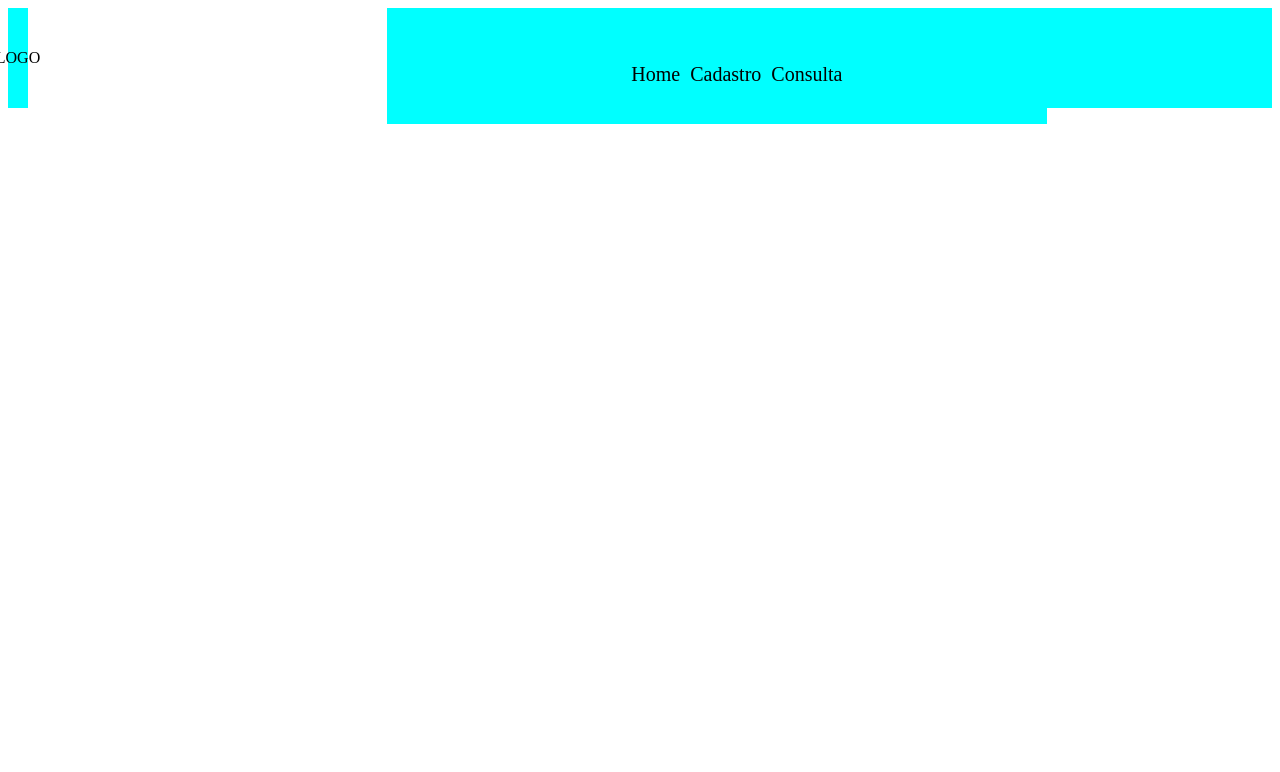
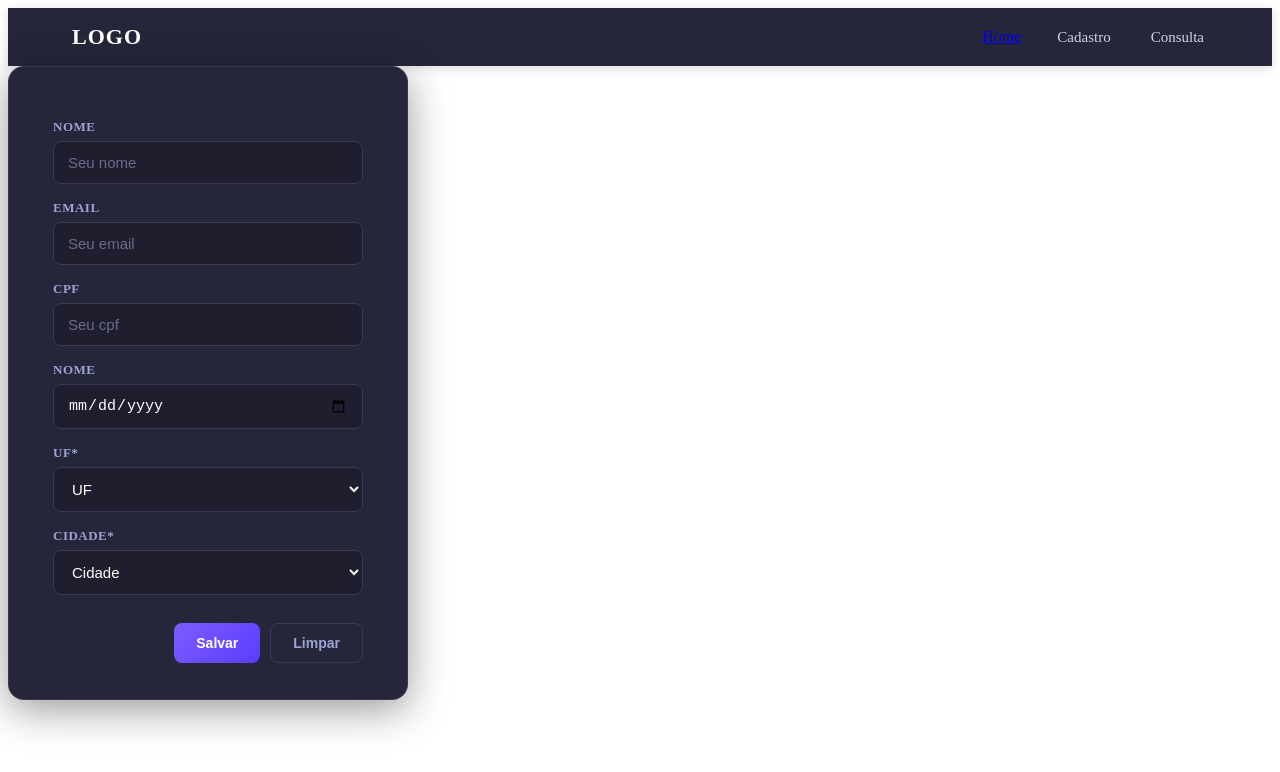
Before and after one commit to miguelrinaldo/Crud-Pessoa, an Angular app: page / in a window 1280 px wide. Shown: the top 772 px of the page. Built offline with nearby package versions, Linux system fonts and the light colour scheme.

Commit message:
projeto angular de crud pessoa

```diff
--- a/src/app/app.html
+++ b/src/app/app.html
@@ -1,3 +1,5 @@
 <app-menu></app-menu>
 
 <router-outlet></router-outlet>
+
+<app-formulario></app-formulario>
--- a/src/app/app.ts
+++ b/src/app/app.ts
@@ -1,10 +1,11 @@
 import { Component, signal } from '@angular/core';
 import { RouterOutlet } from '@angular/router';
 import { Menu } from "./component/menu/menu";
+import { Formulario } from "./component/formulario/formulario";
 
 @Component({
   selector: 'app-root',
-  imports: [RouterOutlet, Menu],
+  imports: [RouterOutlet, Menu, Formulario],
   templateUrl: './app.html',
   styleUrl: './app.css'
 })
--- /dev/null
+++ b/src/app/component/formulario/formulario.css
@@ -0,0 +1,109 @@
+* {
+  box-sizing: border-box;
+}
+
+body {
+  display: flex;
+  justify-content: center;
+  align-items: center;
+  min-height: 100vh;
+  margin: 0;
+  font-family: 'Segoe UI', Arial, sans-serif;
+  background: linear-gradient(135deg, #1e1e2f 0%, #2d2d44 100%);
+}
+
+#div-form {
+  background: #26263a;
+  padding: 36px 44px;
+  border-radius: 16px;
+  box-shadow: 0 10px 40px rgba(0, 0, 0, 0.4);
+  width: 400px;
+  border: 1px solid rgba(255, 255, 255, 0.08);
+}
+
+#form-pessoa {
+  display: flex;
+  flex-direction: column;
+}
+
+#form-pessoa label {
+  font-size: 13px;
+  font-weight: 600;
+  letter-spacing: 0.5px;
+  text-transform: uppercase;
+  color: #9ca3d4;
+  margin-top: 16px;
+  margin-bottom: 6px;
+}
+
+.elem-form-01,
+.elem-form-02 {
+  width: 100%;
+  padding: 12px 14px;
+  font-size: 15px;
+  color: #fff;
+  background: #1e1e2f;
+  border: 1px solid #3a3a55;
+  border-radius: 8px;
+  outline: none;
+  transition: border-color 0.2s ease, box-shadow 0.2s ease;
+}
+
+.elem-form-01::placeholder {
+  color: #6b6b8a;
+}
+
+.elem-form-01:focus,
+.elem-form-02:focus {
+  border-color: #7c5cff;
+  box-shadow: 0 0 0 3px rgba(124, 92, 255, 0.25);
+}
+
+.elem-form-02 {
+  cursor: pointer;
+}
+
+.elem-form-02 option {
+  background: #1e1e2f;
+  color: #fff;
+}
+
+#div-btns {
+  display: flex;
+  justify-content: flex-end;
+  gap: 10px;
+  margin-top: 28px;
+}
+
+#div-btns button {
+  padding: 11px 22px;
+  font-size: 14px;
+  font-weight: 600;
+  border: none;
+  border-radius: 8px;
+  cursor: pointer;
+  transition: opacity 0.2s ease, transform 0.1s ease;
+}
+
+#btnSalvar {
+  background: linear-gradient(135deg, #7c5cff 0%, #5c3cff 100%);
+  color: #fff;
+}
+
+#btnSalvar:hover {
+  opacity: 0.9;
+}
+
+#btnLimpar {
+  background: transparent;
+  color: #9ca3d4;
+  border: 1px solid #3a3a55 !important;
+}
+
+#btnLimpar:hover {
+  background: rgba(255, 255, 255, 0.05);
+}
+
+#div-btns button:active {
+  transform: scale(0.96);
+}
--- /dev/null
+++ b/src/app/component/formulario/formulario.html
@@ -0,0 +1,37 @@
+<div id="div-form">
+   <form id="form-pessoa">
+       <label for="nome*">Nome</label>
+       <input type="text" name="nome" id="nome" class="elem-form-01" required maxlength="60" placeholder="Seu nome">
+
+         <label for="email*">Email</label>
+       <input type="text" name="email" id="email" class="elem-form-01" required maxlength="60" placeholder="Seu email">
+
+         <label for="cpf">CPF</label>
+       <input type="number" name="cpf" id="cpf" class="elem-form-01" required maxlength="60" placeholder="Seu cpf">
+
+         <label for="data-nascimento">Nome</label>
+       <input type="date" name="data-nascimento" id="data-nascimeto" class="elem-form-01" required maxlength="60" placeholder="Seu data-nascimento">
+
+
+       <label for="uf">UF*</label>
+       <select name="uf" id="uf" class="elem-form-02">
+        <option value="">UF</option>
+          <option value="Se">Se</option>
+          <option value="Ba">Ba</option>
+          <option value="Al">Al</option>
+       </select>
+
+         <label for="cidade">Cidade*</label>
+       <select name="cidade" id="cidade" class="elem-form-02">
+        <option value="">Cidade</option>
+          <option value="Aracaju">Aracaju</option>
+          <option value="São Cristovão">São Cristovão</option>
+          <option value="Barra dos Coqueiros">Barra dos Coqueiros</option>
+       </select>
+
+       <div id="div-btns">
+        <button type="button" id="btnSalvar"> Salvar </button>
+          <button type="reset" id="btnLimpar"> Limpar </button>
+       </div>
+   </form>
+</div>
--- a/src/app/component/menu/menu.css
+++ b/src/app/component/menu/menu.css
@@ -1,59 +1,78 @@
-#cabecalho{
-    background-color: var(--primario);
-    width: 100%;
-    height: 100px;
-    margin: 0px;
-    padding: 5px;
-    color: var(--branca);
+* {
+  box-sizing: border-box;
 }
 
-#div-menu{
-    display: flex;
-    align-items: center;
-    justify-content: space-between;
-}
-#logo, #lista-menu{
-    display: flex;
-    align-items: center;
-    justify-content: center;
-
+body {
+  margin: 0;
+  font-family: 'Segoe UI', Arial, sans-serif;
 }
 
-#nav-menu,
-
-#logo{
-    background-color: aqua;
-    width: 20%;
-    height: 100px;
-
-
+#menu {
+  background: #26263a;
+  box-shadow: 0 2px 10px rgba(0, 0, 0, 0.15);
 }
 
-#nav-menu, #lista-menu{
-    background-color: aqua;
-    width: 70%;
-    height: 100px;
+#div-menu {
+  display: flex;
+  justify-content: space-between;
+  align-items: center;
+  max-width: 1200px;
+  margin: 0 auto;
+  padding: 16px 32px;
 }
 
-#logo{
-    width: 20px;
-    height: 100px;
+#logo {
+  font-size: 22px;
+  font-weight: 700;
+  color: #fff;
+  letter-spacing: 1px;
 }
 
-#lista-menu li{
-    list-style: none;
-    margin: 0px 5px;
+#nav-menu #lista-menu {
+  display: flex;
+  list-style: none;
+  margin: 0;
+  padding: 0;
+  gap: 32px;
 }
 
-
-/*FORMATAÇÃO DOS LINKS DO */
-a:link, a:visited, a:active{
-    text-decoration: none;
-    font-size: 20px;
-    color: var(--branca);
-    transition: opacity 0.5s ease;
+#nav-menu .rota-link {
+  text-decoration: none;
+  color: #d1d1e0;
+  font-size: 15px;
+  font-weight: 500;
+  padding: 8px 4px;
+  position: relative;
+  transition: color 0.2s ease;
 }
 
-a:hover{
-    opacity: 0.5;
+#nav-menu .rota-link:hover {
+  color: #fff;
 }
+
+#nav-menu .rota-link::after {
+  content: "";
+  position: absolute;
+  left: 0;
+  bottom: -2px;
+  width: 0;
+  height: 2px;
+  background: #7c5cff;
+  transition: width 0.25s ease;
+}
+
+#nav-menu .rota-link:hover::after {
+  width: 100%;
+}
+
+@media (max-width: 600px) {
+  #div-menu {
+    flex-direction: column;
+    gap: 16px;
+    padding: 16px;
+  }
+
+  #nav-menu #lista-menu {
+    gap: 20px;
+  }
+}
```
Also changed, not shown: src/app/component/formulario/formulario.ts (added, +9 -0 lines), 1 other file (tests, documents, lock files or other folders).
